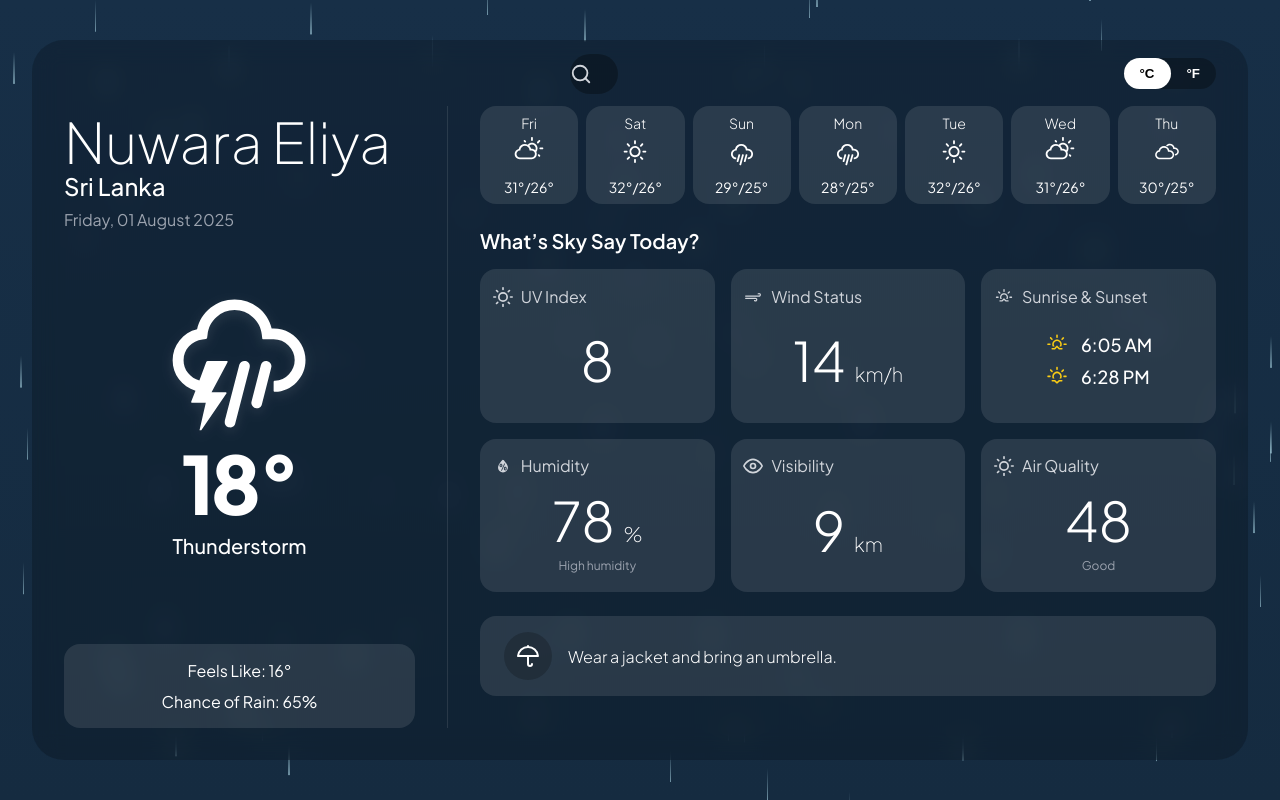
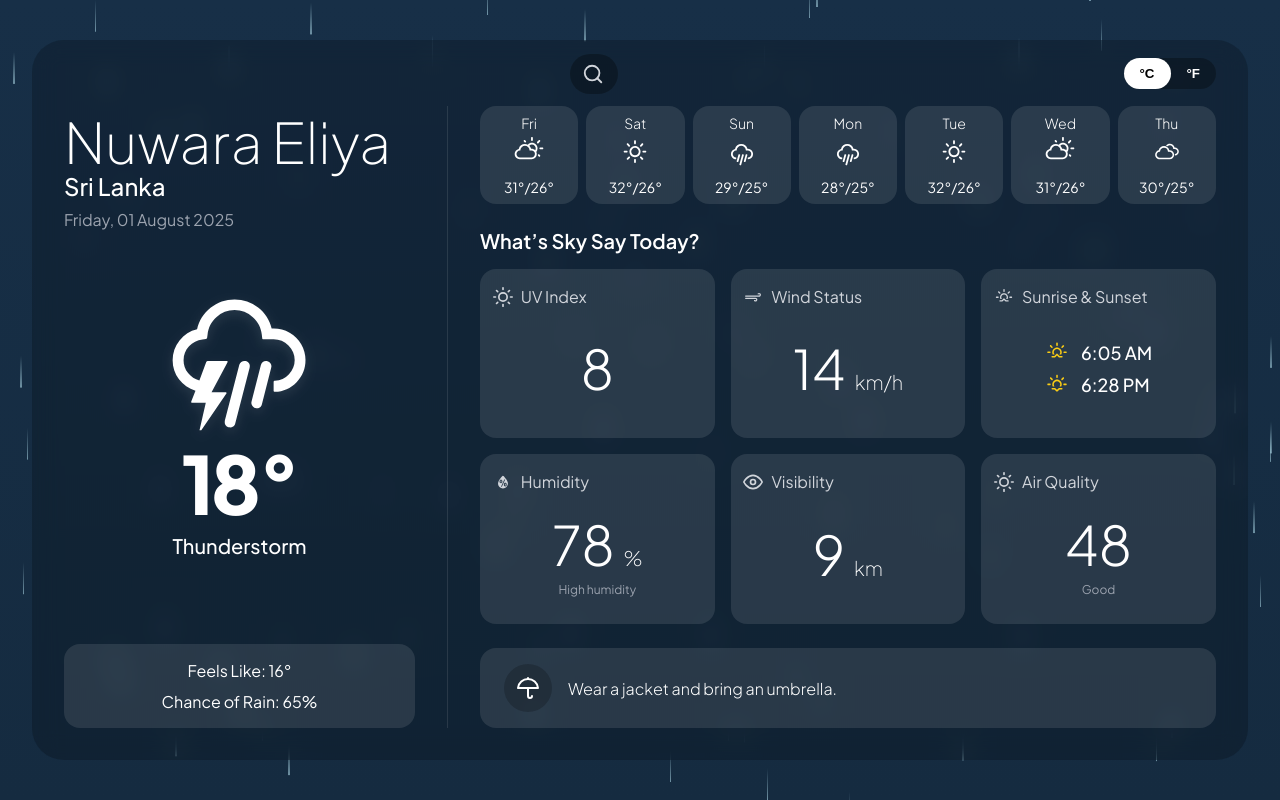
Before and after one commit to RoshanSinhabahu/ReactWeatherApp, a React (Create React App) app: page / in a window 1280 px wide. Built offline with nearby package versions, Linux system fonts and the light colour scheme.

Commit message:
Enhance UI with updated gradients, improved highlights layout, and increased star effect size

```diff
--- a/src/App.css
+++ b/src/App.css
@@ -26,7 +26,7 @@ body {
 
 /* --- Dynamic Background Gradients --- */
 .day-gradient {
-  background: linear-gradient(to bottom, #58aae1, #154b78d6);
+  background: linear-gradient(to bottom, #45b2fa, #7dacf9);
 }
 .night-gradient {
   background: linear-gradient(to bottom, #1f345b, #0f1a33);
@@ -100,7 +100,7 @@ body {
   transition: all 0.5s;
 }
 .search-bar.closed .search-icon {
-  margin: 0 auto;
+  margin: 0.75rem;
 }
 .search-bar.open .search-icon {
   margin-right: 1.5rem;
@@ -191,6 +191,7 @@ body {
 .forecast-container {
   display: flex;
   align-items: flex-start;
+  flex-shrink: 0; /* Prevent forecast from shrinking */
 }
 .forecast-grid {
   flex-grow: 1;
@@ -240,6 +241,11 @@ body {
 }
 
 /* === Highlights Component === */
+.highlights-container {
+  flex-grow: 1; /* This is the key change */
+  display: flex;
+  flex-direction: column;
+}
 .highlights-title {
   font-size: 1.25rem;
   font-weight: 600;
@@ -250,12 +256,13 @@ body {
   grid-template-columns: repeat(3, 1fr);
   grid-template-rows: repeat(2, 1fr);
   gap: 1rem;
+  height: 100%; /* Make the grid fill its container */
 }
 .highlight-card {
   background-color: rgba(255, 255, 255, 0.1);
   padding: 0.8rem;
   border-radius: 1rem;
-  height: 9.6rem;
+  /* height is removed to allow stretching */
   display: flex;
   flex-direction: column;
   justify-content: space-between;
@@ -315,6 +322,7 @@ body {
   display: flex;
   align-items: center;
   gap: 1rem;
+  flex-shrink: 0; /* Prevent advice from shrinking */
 }
 .advice-icon-container {
   background-color: rgba(0, 0, 0, 0.2);
--- a/src/components/Highlights.jsx
+++ b/src/components/Highlights.jsx
@@ -5,7 +5,7 @@ import { FiSun, FiEye } from 'react-icons/fi'; // More specific icons
 
 const Highlights = ({ highlightsData }) => {
   return (
-    <div>
+    <div className="highlights-container">
       <h2 className="highlights-title">What’s Sky Say Today?</h2>
       <div className="highlights-grid">
 
--- a/src/effects.css
+++ b/src/effects.css
@@ -20,7 +20,7 @@
   position: absolute;
   color: rgba(255, 255, 255, 0.4);
   animation: drift linear infinite;
-  font-size: 120px;
+  font-size: 220px;
 }
 .effect-star {
   position: absolute;
```
